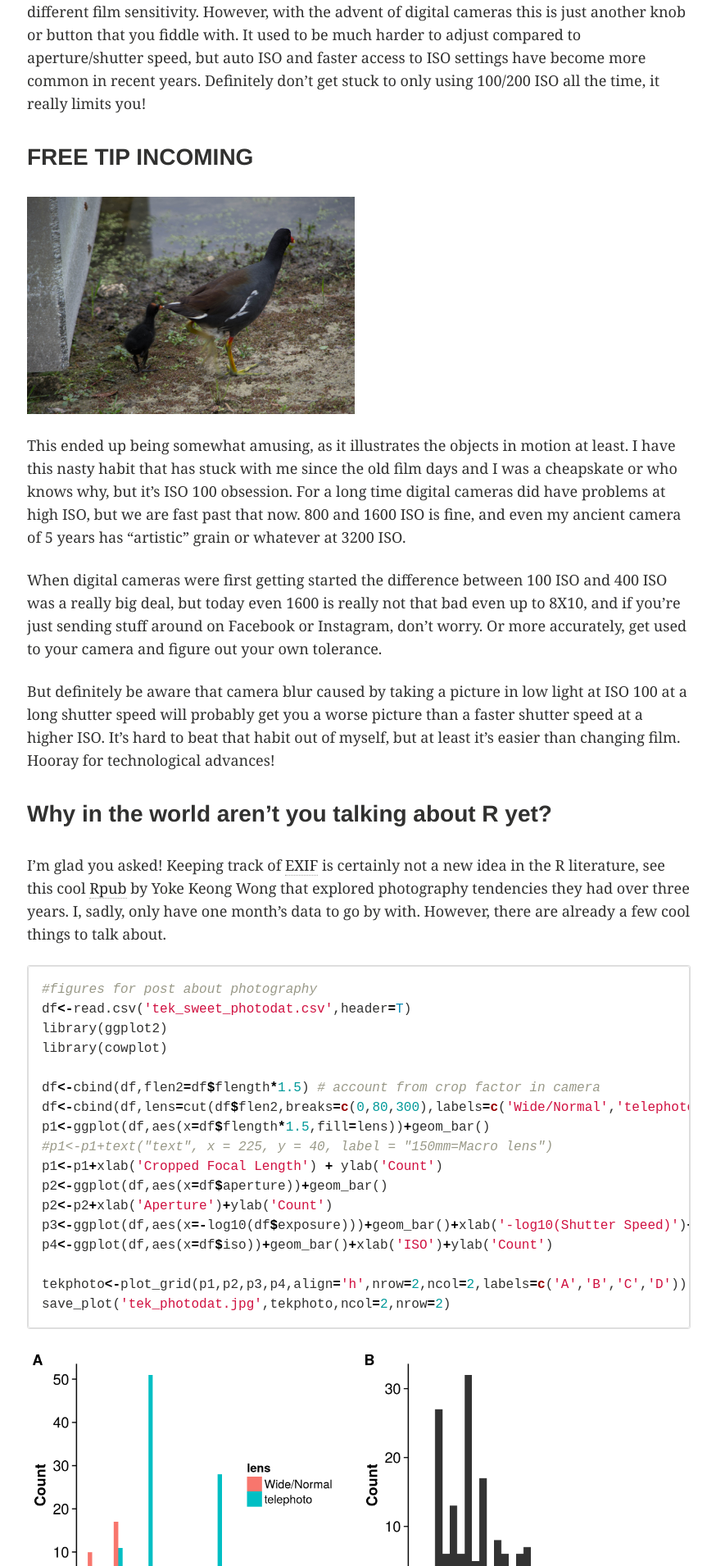
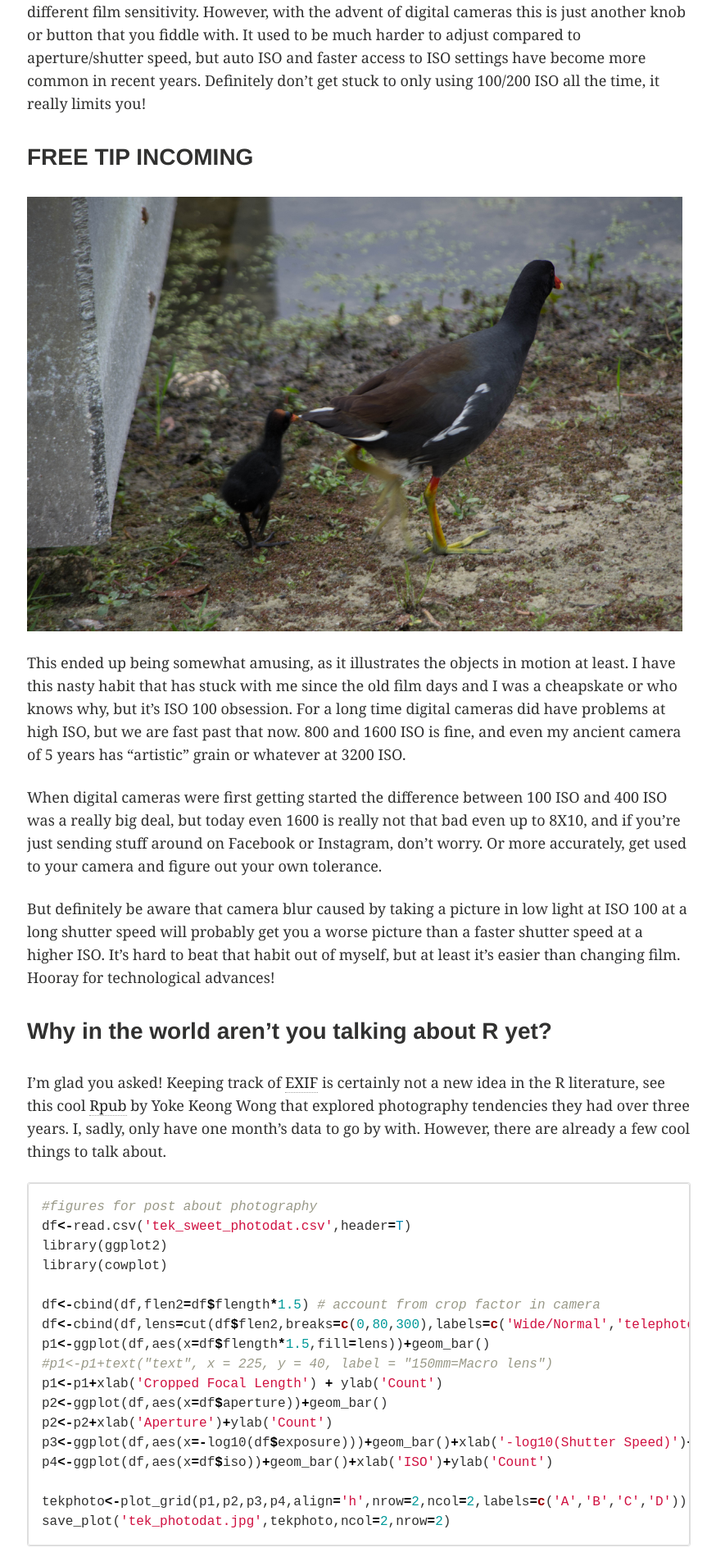
Before and after one commit to thomas-keller/thomas-keller.github.io, a Jekyll site: the page built from _posts/2016-3-30-ggplot-cowplot-photography-habits.md, in a window 1280 px wide. Shown: the part 1498-3408 px from the top of the page at 82% size, without its empty margins (63-937 px from the left). Built offline with Jekyll 4.4.1, drawn with Linux system fonts in a browser that asks for light colours; comment, search, counter and statistics services are not loaded.

```diff
--- a/_posts/2016-3-30-ggplot-cowplot-photography-habits.md
+++ b/_posts/2016-3-30-ggplot-cowplot-photography-habits.md
@@ -27,7 +27,7 @@ The final way to control exposure is with [ISO digital sensitivity](https://en.w
 
 ### FREE TIP INCOMING
 
-<img src="https://thomas-keller.github.io/images/moorhen_leg.jpg" width="400">
+<img src="https://thomas-keller.github.io/images/moorhen_leg.jpg" width="800">
 
 This ended up being somewhat amusing, as it illustrates the objects in motion at least. I have this nasty habit that has stuck with me since the old film days and I was a cheapskate or who knows why, but it's ISO 100 obsession. For a long time digital cameras did have problems at high ISO, but we are fast past that now. 800 and 1600 ISO is fine, and even my ancient camera of 5 years has "artistic" grain or whatever at 3200 ISO.
 
@@ -63,11 +63,11 @@ So before digging into each panel I should explain what lens I have for the came
 
 The most interesting thing about panel A is the huge peak at 150mm. This corresponds to the 100mm lens I have, which is actually a macrophotography lens. Macro lens let you take photos of things up to a 1:1 scale as below.
 
-<img src="https://thomas-keller.github.io/images/lichen.jpg" width="400">
+<img src="https://thomas-keller.github.io/images/lichen.jpg" width="800">
 
 As the obsesso macro spiral begins and you get more xxtreme you start rigging weird extra crap onto your lens lay a raynox that increase the magnification to 2:1 and beyond.
 
-<img src="https://thomas-keller.github.io/images/leaf_vein.jpg" width="400">
+<img src="https://thomas-keller.github.io/images/leaf_vein.jpg" width="800">
 
 Of course, at this point your depth of field is so shallow you have to crank up the aperture to get ANYTHING in focus, and that means usually bringing in lights and flashes to help brighten subjects. It starts getting weird and expensive if you're really into it. I'm not there yet!
 
@@ -75,7 +75,7 @@ Of course, at this point your depth of field is so shallow you have to crank up
 In Panel B most pictures have an aperture skewed far to the left, letting in as much light as possible. These pictures also have have very narrow depths of fields, however you pluralize that. The DoF benefit to increasing f-stops falls off past f-15 or so, which is why you don't see many really high values, as also a fast shutter speed is more than sufficient to balance even moderate f-stops. In reality you are often struggling to not get camera shake, unless it is a bright day.
 
 Panel C shows a distribution of negative valued log10 normalized shutter speed values over the last month. Aside from the single value to the left of 0 (which untransformed was a 30 second nighttime picture), all of the other pictures were taken within fractions of a second.
-<img src="https://thomas-keller.github.io/images/stars.jpg" width="400">
+<img src="https://thomas-keller.github.io/images/stars.jpg" width="800">
 
 One of the cool things about Pentax cameras in recent years is that they have in-camera stabilization, which is fancy talk to mean that they can deal with your hand shaking a SMALL amount. You'll notice that I generally tended a shutter speed of at least 1/100. I should have probably used 1/150, but because of that stabilization 1/100 was usually OK I think.
 
```
